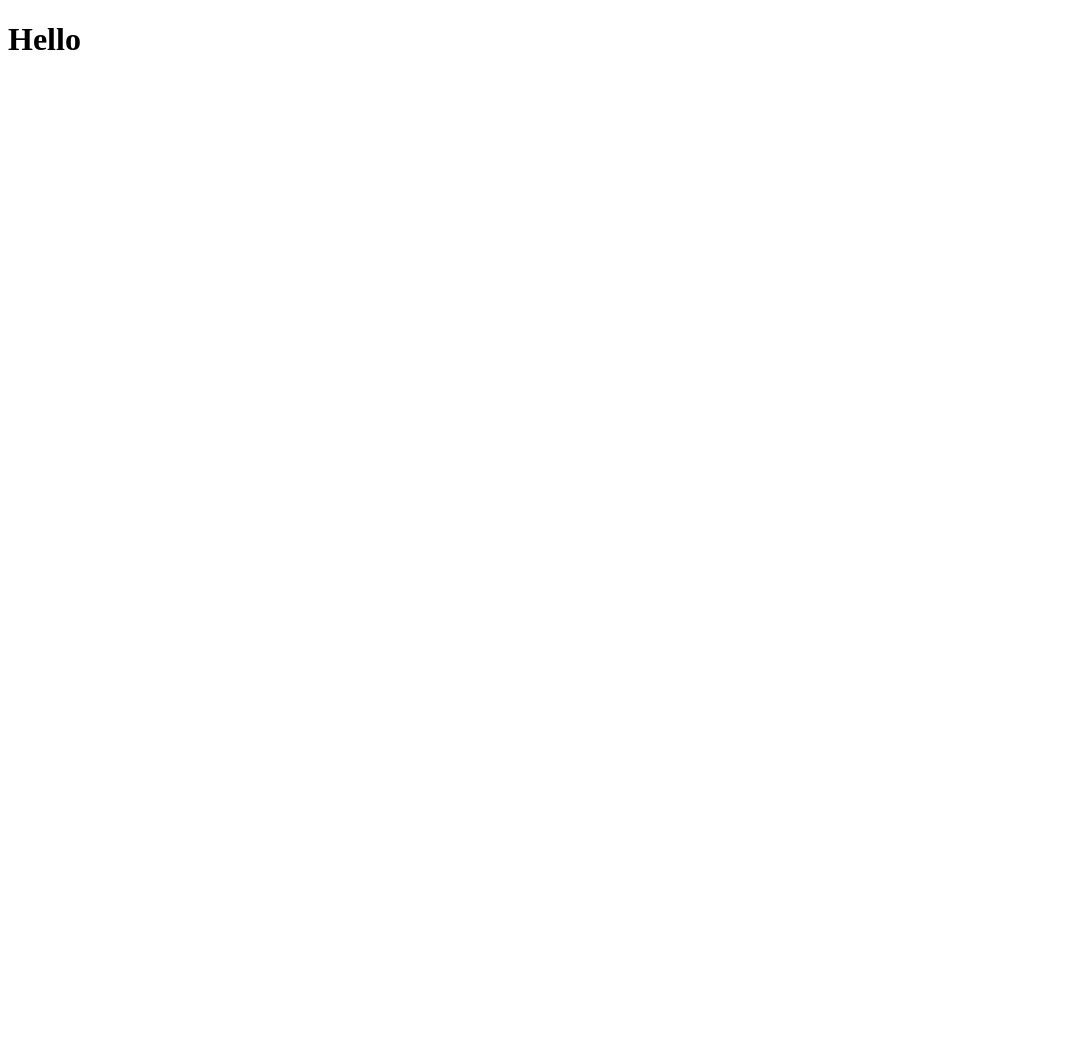
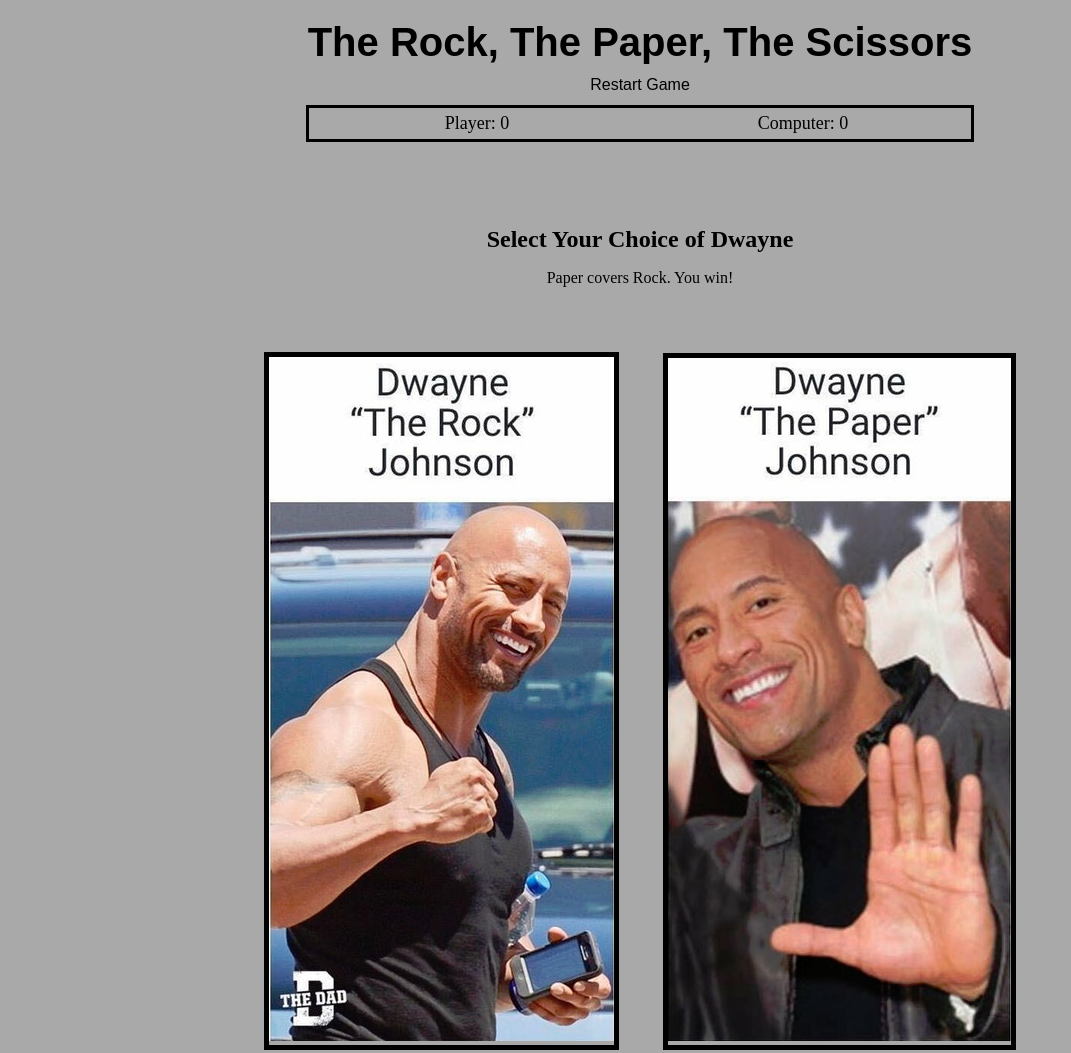
Before and after one commit to jmahathirash/jmahathirash.github.io, a plain HTML site: page rock-paper-scissors/index.html in a window 1280 px wide. Shown: the top 1053 px of the page, without its empty margins (0-1071 px from the left). Before the commit the page ends 800 px from the top, so only its background shows below. Drawn offline with Linux system fonts and the light colour scheme.

Commit message:
update to all

```diff
--- a/rock-paper-scissors/index.html
+++ b/rock-paper-scissors/index.html
@@ -5,9 +5,38 @@
     <meta http-equiv="X-UA-Compatible" content="IE=edge">
     <meta name="viewport" content="width=device-width, initial-scale=1.0">
     <title>Rock Paper Scissors</title>
+    <link rel="stylesheet" href="style.css">
 </head>
 <body>
-    <h1>Hello</h1>
+    <div class="container">
+    <header class="header">
+        <h1>The Rock, The Paper, The Scissors</h1>
+        <button id="restart" class="restart-btn">Restart Game</button>
+        <div id="score" class="score">
+            <p>Player: 0</p>
+            <p>Computer: 0</p>
+        </div>
+    </header>
+
+    <h2>Select Your Choice of Dwayne</h2>
+
+<div class="result">
+    <p>Paper covers Rock. You win!</p>
+</div>
+
+</div>
+    <div class="choices">
+    <div class="choice" id="rock">
+        <img src="images/rock.png" alt="">
+    </div>
+    <div class="choice" id="paper">
+        <img src="images/paper.png" alt="">
+    </div>
+    <div class="choice" id="scissors">
+        <img src="images/scissors.png" alt="">
+    </div>
+</div>
+
     <script src="app.js"></script>
 </body>
 </html>
--- a/rock-paper-scissors/style.css
+++ b/rock-paper-scissors/style.css
@@ -0,0 +1,75 @@
+* {
+    margin: 0;
+    padding: 0;
+    box-sizing: border-box;
+}
+
+body {
+    background-color: darkgray;
+
+}
+
+header {
+    background: darkgray;
+    padding: 20px;
+
+}
+
+header > h1 {
+    text-align: center;
+    font-family: Arial, Helvetica, sans-serif;
+    color:black;
+    font-size: 2.5rem;
+    background-color: darkgray;
+}
+
+h2 {
+    padding: 1rem 3rem;
+    margin-top: 3rem;
+
+}
+
+.score {
+border: solid black;
+padding: 5px ;
+display: grid;
+grid-template-columns:repeat(2, 1fr) ;
+font-size: large;
+}
+
+.container {
+    margin: auto;
+    overflow: hidden;
+    max-width: 900px;
+    padding: 0 6rem;
+    text-align: center;
+}
+
+.restart-btn {
+    display:inline-block;
+    background:darkgray;
+    cursor: pointer;
+    outline: none;
+    border: none;
+    font-size: medium;
+    color:black;
+    padding: 0.7rem 1.4rem;
+
+}
+
+.restart-btn:hover {
+    background: black;
+    color: white;
+
+}
+
+.choices {
+    text-align: center;
+    margin: 45px
+}
+
+.choice {
+    display: inline-block;
+    margin: 20px;
+    border: 5px solid black
+}
```
Also changed, not shown: rock-paper-scissors/images/paper.png (added), rock-paper-scissors/images/rock.png (added), rock-paper-scissors/images/scissors.png (added).
